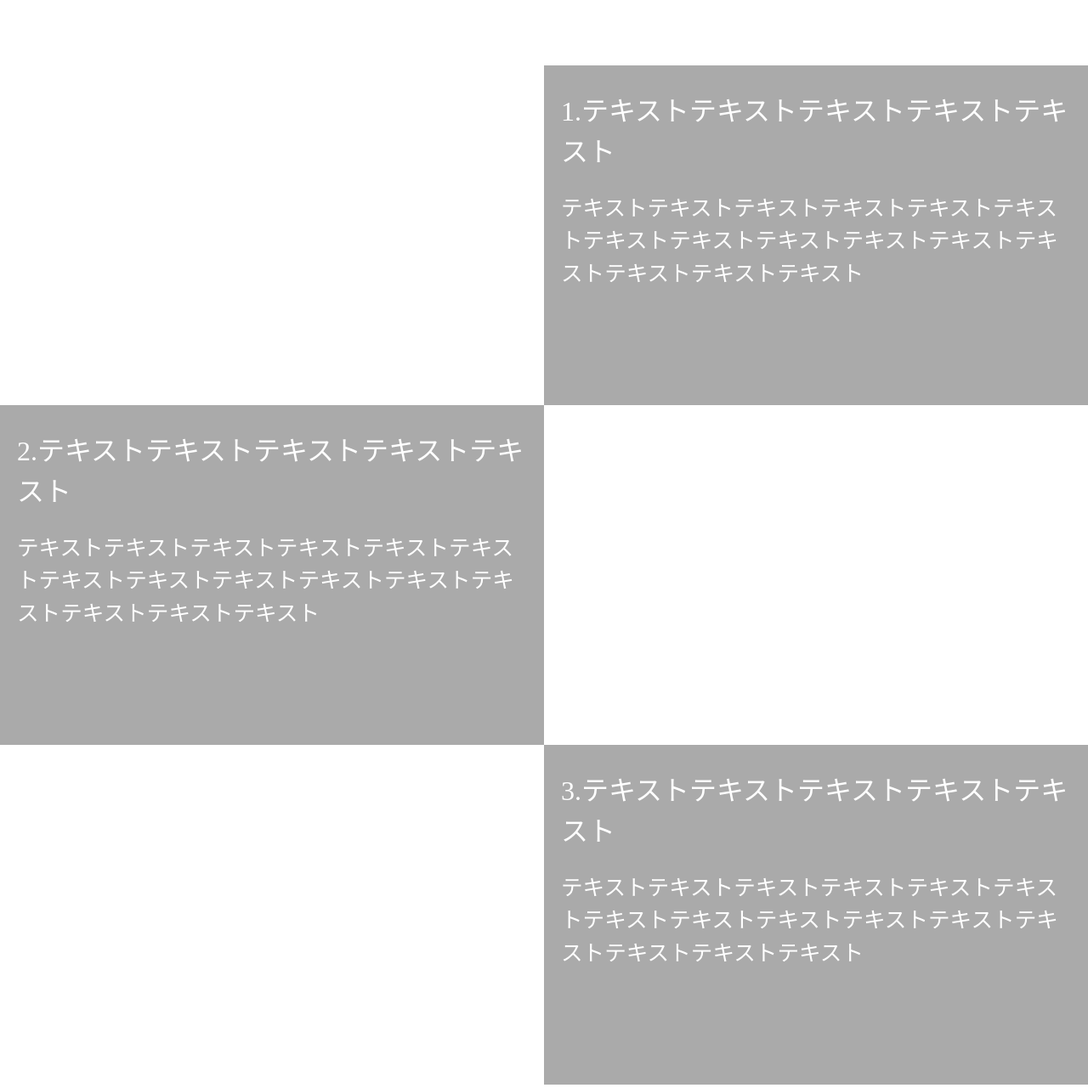
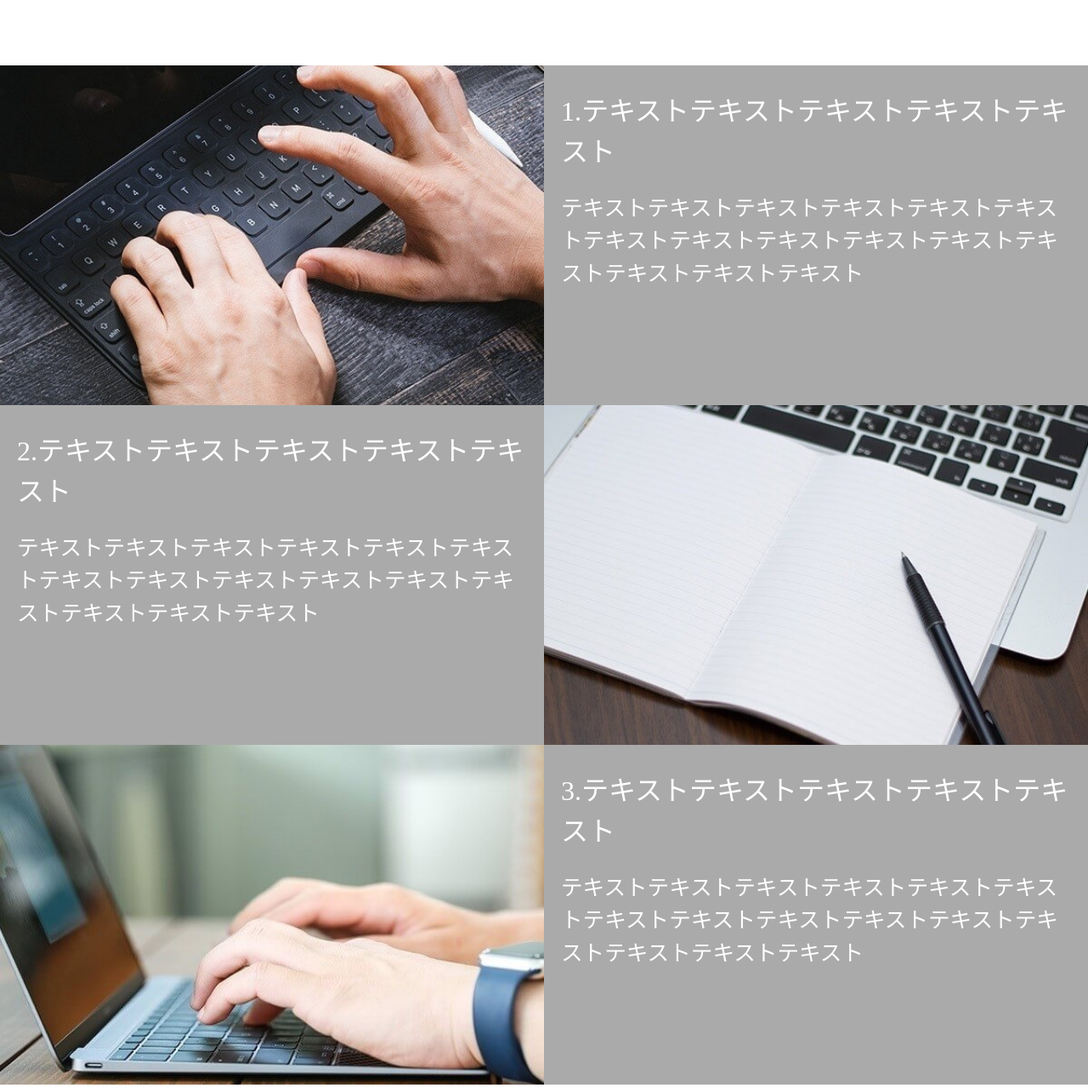
Before and after one commit to kamiya001/practice01, a plain HTML site: page index.html in a window 1280 px wide. Shown: the part 949-2230 px from the top of the page at 85% size. Drawn offline with Linux system fonts and the light colour scheme.

Commit message:
02092352_add css

```diff
--- a/css/style.css
+++ b/css/style.css
@@ -72,7 +72,7 @@ body {
   position: relative;
   height: 480px;
   background: center center no-repeat;
-  background-image: url("img/img_mv_bg.jpg");
+  background-image: url("../img/img_mv_bg.jpg");
   background-size: cover;
 }
 
@@ -152,15 +152,15 @@ body {
 
 /* 各画像を設定 */
 .intro-section__block:nth-child(1) .intro-section__img-area {
-  background-image: url("img/photo01.jpg");
+  background-image: url("../img/photo01.jpg");
 }
 
 .intro-section__block:nth-child(2) .intro-section__img-area {
-  background-image: url("img/photo02.jpg");
+  background-image: url("../img/photo02.jpg");
 }
 
 .intro-section__block:nth-child(3) .intro-section__img-area {
-  background-image: url("img/photo03.jpg");
+  background-image: url("../img/photo03.jpg");
 }
 
 /* 画像エリア */
```
